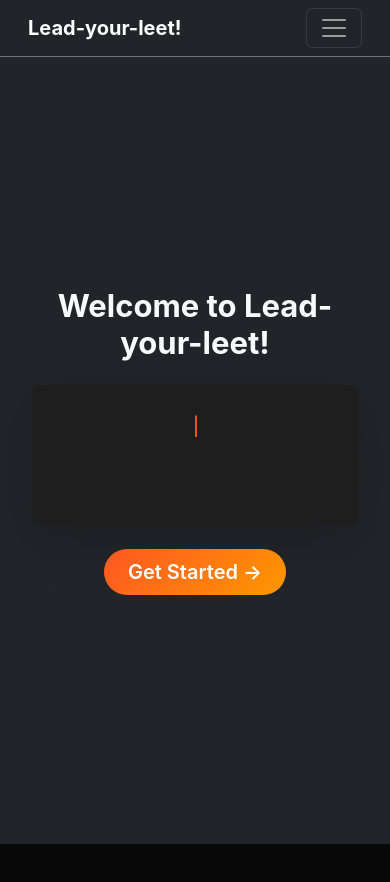
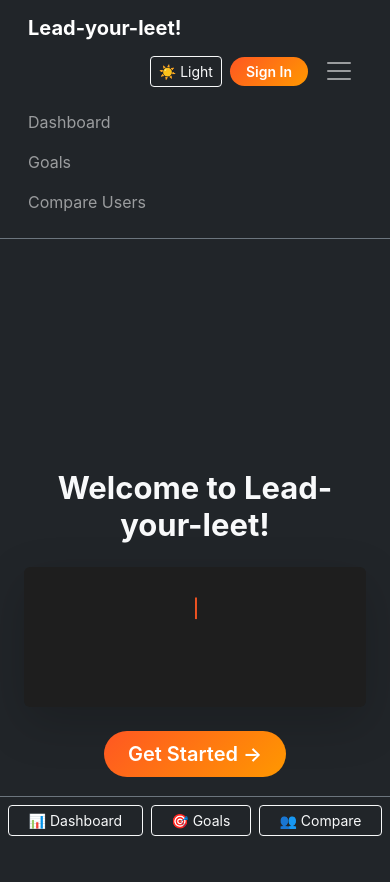
Before and after one commit to Princy0309/LeetCode-Progress-Explorer, a React (Vite) app: page / in a window 390 px wide. Shown: the top 882 px of the page. Before the commit the page ends 844 px from the top, so only its background shows below. Built offline with nearby package versions, Linux system fonts and the light colour scheme.

Commit message:
changes to ensure better working on all screens

```diff
--- a/src/App.jsx
+++ b/src/App.jsx
@@ -12,9 +12,9 @@ export default function App() {
   const { profile, isLoggedIn, signOut } = useAuth();
   const [showAuth, setShowAuth] = useState(false);
   const [showDropdown, setShowDropdown] = useState(false);
+  const [mobileMenuOpen, setMobileMenuOpen] = useState(false);
   const dropdownRef = useRef(null);
 
-  // Close dropdown when clicking outside
   useEffect(() => {
     const handler = (e) => {
       if (dropdownRef.current && !dropdownRef.current.contains(e.target)) {
@@ -37,8 +37,10 @@ export default function App() {
   });
 
   const toggleTheme = () => {
-    setDarkMode(!darkMode);
+    setDarkMode(prev => !prev);
   };
+
+  const closeMobileMenu = () => setMobileMenuOpen(false);
 
   const [username, setUsername] = useState(() => sessionStorage.getItem('lc_app_username') || '');
   const [userData, setUserData] = useState(() => {
@@ -153,38 +155,22 @@ export default function App() {
   return (
     <BrowserRouter>
       <div className={`min-vh-100 ${darkMode ? 'bg-dark text-light' : 'bg-light text-dark'}`}>
-        <nav className={`navbar navbar-expand-lg ${darkMode ? 'navbar-dark bg-dark border-bottom border-secondary' : 'navbar-light bg-white border-bottom'} px-3 px-lg-4 mb-4`}>
+        <nav className={`navbar navbar-expand-lg ${darkMode ? 'navbar-dark bg-dark border-bottom border-secondary' : 'navbar-light bg-white border-bottom'} px-3 px-lg-4 py-2`}>
           <div className="container-fluid">
-            <Link className="navbar-brand fw-bold text-decoration-none" to="/">Lead-your-leet!</Link>
-            <button
-              className="navbar-toggler"
-              type="button"
-              data-bs-toggle="collapse"
-              data-bs-target="#navbarNav"
-              aria-controls="navbarNav"
-              aria-expanded="false"
-              aria-label="Toggle navigation"
+            <Link
+              className="navbar-brand fw-bold text-decoration-none me-3"
+              to="/"
+              onClick={closeMobileMenu}
             >
-              <span className="navbar-toggler-icon"></span>
-            </button>
-            <div className="collapse navbar-collapse" id="navbarNav">
-              <ul className="navbar-nav me-auto mb-2 mb-lg-0">
-                <li className="nav-item">
-                  <NavLink className="nav-link" to="/dashboard">Dashboard</NavLink>
-                </li>
-                <li className="nav-item">
-                  <NavLink className="nav-link" to="/practice">Goals</NavLink>
-                </li>
-                <li className="nav-item">
-                  <NavLink className="nav-link" to="/compare">Compare Users</NavLink>
-                </li>
-              </ul>
-              <div className="d-flex align-items-center gap-2 mt-2 mt-lg-0">
+              Lead-your-leet!
+            </Link>
+
+            <div className="d-flex align-items-center gap-2 ms-auto">
               <button
                 onClick={toggleTheme}
                 className={`btn btn-sm ${darkMode ? 'btn-outline-light' : 'btn-outline-dark'}`}
               >
-                  {darkMode ? '☀️ Light Mode' : '🌙 Dark Mode'}
+                {darkMode ? '☀️ Light' : '🌙 Dark'}
               </button>
 
               {isLoggedIn ? (
@@ -233,12 +219,53 @@ export default function App() {
                   Sign In
                 </button>
               )}
+
+              <button
+                className="navbar-toggler border-0 p-2 d-lg-none"
+                type="button"
+                onClick={() => setMobileMenuOpen(prev => !prev)}
+                aria-label="Toggle navigation"
+                aria-expanded={mobileMenuOpen}
+              >
+                <span className="navbar-toggler-icon"></span>
+              </button>
             </div>
+
+            <div className={`navbar-collapse ${mobileMenuOpen ? 'show' : ''} mt-2 mt-lg-0`}>
+              <ul className="navbar-nav me-auto mb-2 mb-lg-0 w-100 align-items-lg-center">
+                <li className="nav-item">
+                  <NavLink
+                    className="nav-link"
+                    to="/dashboard"
+                    onClick={closeMobileMenu}
+                  >
+                    Dashboard
+                  </NavLink>
+                </li>
+                <li className="nav-item">
+                  <NavLink
+                    className="nav-link"
+                    to="/practice"
+                    onClick={closeMobileMenu}
+                  >
+                    Goals
+                  </NavLink>
+                </li>
+                <li className="nav-item">
+                  <NavLink
+                    className="nav-link"
+                    to="/compare"
+                    onClick={closeMobileMenu}
+                  >
+                    Compare Users
+                  </NavLink>
+                </li>
+              </ul>
             </div>
           </div>
         </nav>
 
-        <div className="container px-3 px-md-4">
+        <div className="container-fluid px-2 px-sm-3 px-lg-4 pb-4">
           <Routes>
             <Route path="/" element={<Home darkMode={darkMode} />} />
             <Route
@@ -265,6 +292,46 @@ export default function App() {
           </Routes>
         </div>
 
+        <div className={`d-lg-none position-sticky bottom-0 start-0 end-0 border-top ${darkMode ? 'bg-dark border-secondary' : 'bg-white border-light'} px-2 py-2`} style={{ zIndex: 1030 }}>
+          <div className="d-flex justify-content-around gap-2">
+            <NavLink
+              to="/dashboard"
+              onClick={closeMobileMenu}
+              className={({ isActive }) =>
+                `btn btn-sm flex-fill ${isActive
+                  ? darkMode ? 'btn-light text-dark' : 'btn-dark text-light'
+                  : darkMode ? 'btn-outline-light' : 'btn-outline-dark'}`
+              }
+            >
+              📊 Dashboard
+            </NavLink>
+
+            <NavLink
+              to="/practice"
+              onClick={closeMobileMenu}
+              className={({ isActive }) =>
+                `btn btn-sm flex-fill ${isActive
+                  ? darkMode ? 'btn-light text-dark' : 'btn-dark text-light'
+                  : darkMode ? 'btn-outline-light' : 'btn-outline-dark'}`
+              }
+            >
+              🎯 Goals
+            </NavLink>
+
+            <NavLink
+              to="/compare"
+              onClick={closeMobileMenu}
+              className={({ isActive }) =>
+                `btn btn-sm flex-fill ${isActive
+                  ? darkMode ? 'btn-light text-dark' : 'btn-dark text-light'
+                  : darkMode ? 'btn-outline-light' : 'btn-outline-dark'}`
+              }
+            >
+              👥 Compare
+            </NavLink>
+          </div>
+        </div>
+
         {showAuth && <AuthModal onClose={() => setShowAuth(false)} />}
       </div>
     </BrowserRouter>
```
Lines whose indentation alone changed are shown as unchanged.
